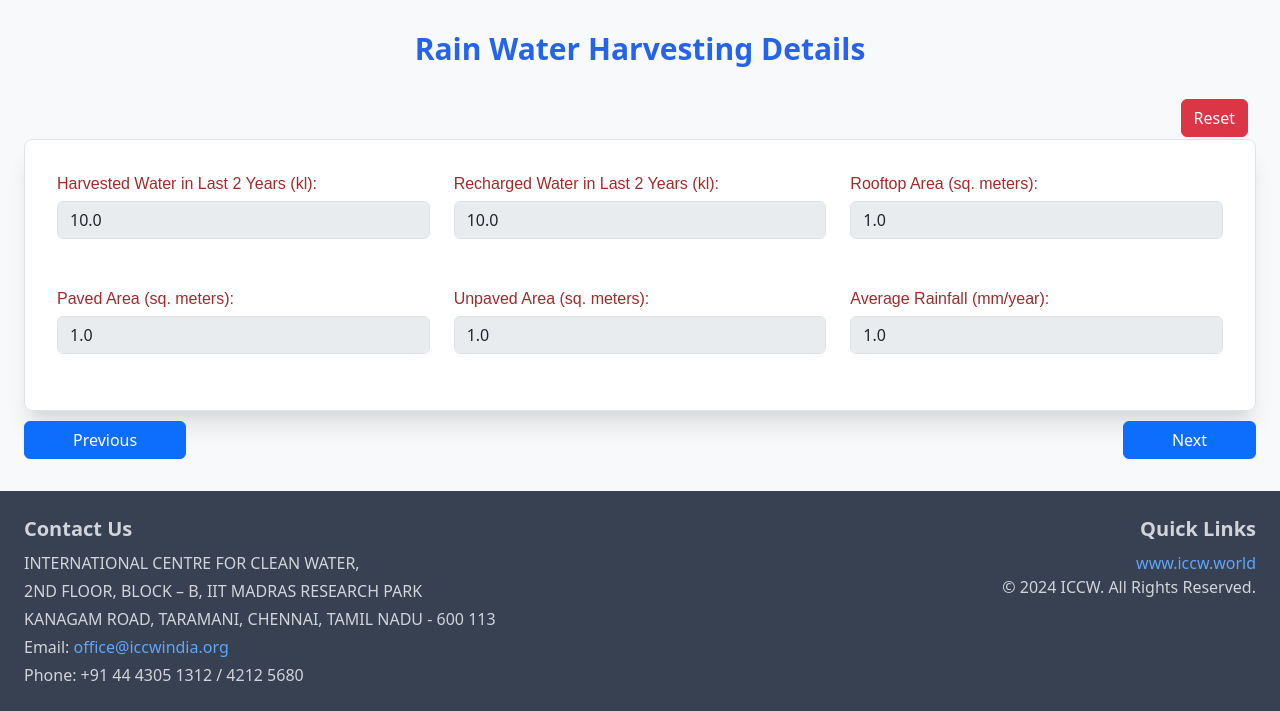
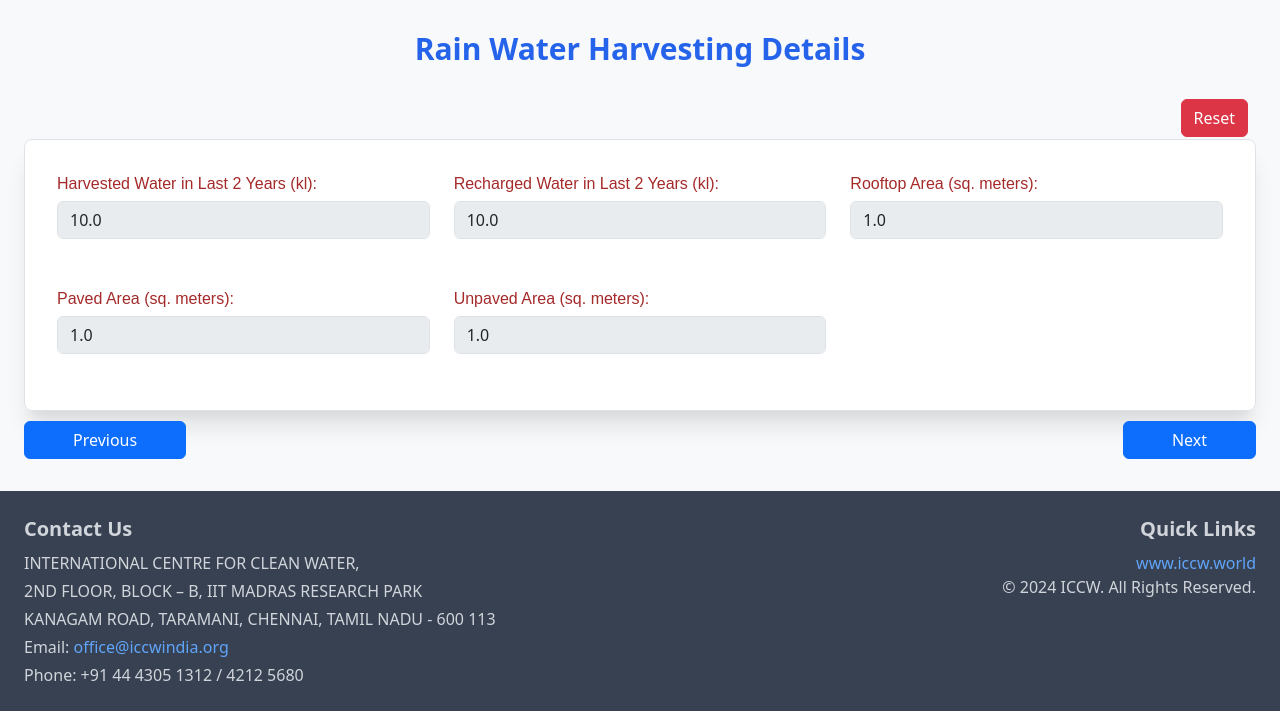
Before and after one commit to datascienceiccw/Digital_water_audit, a Django app: page /questionnaire/rainwater-details in a window 1280 px wide. Shown: the part 97-808 px from the top of the page. Run offline with Django 4.2, Linux system fonts and the light colour scheme; a user stored in the database is signed in; tables that the repository leaves empty hold one stand-in row (values such as "Sample post"); parts of the project's set-up code (start-up, migrations or seed data) failed here and were passed over; some libraries are stand-ins or nearby versions.

Commit message:
update the bug fixes

```diff
--- a/templates/BanquetConsumption.html
+++ b/templates/BanquetConsumption.html
@@ -141,7 +141,7 @@
     </div>
     {% if all_details|length %}
     <div class="text-center mt-5" style="position: relative;">
-        <a href='{% url "guestroom_consumption" %}' class="btn btn-primary px-5" style="position: absolute; bottom: 0; right: 0;">Next</a>
+        <a href='{% url "employeeroom_consumption" %}' class="btn btn-primary px-5" style="position: absolute; bottom: 0; right: 0;">Next</a>
     </div>
     {% endif %}
 </div>
--- a/templates/DrinkingWaterSource.html
+++ b/templates/DrinkingWaterSource.html
@@ -82,7 +82,7 @@
     </div>
     {% if details %}
     <div class="text-center mt-5" style="position: relative;">
-        <a href='{% url "kitchen_consumption" %}' class="btn btn-primary px-5" style="position: absolute; bottom: 0; right: 0;">Next</a>
+        <a href='{% url "guestroom_consumption" %}' class="btn btn-primary px-5" style="position: absolute; bottom: 0; right: 0;">Next</a>
     </div>
     {% else %}
    <div class="text-center mt-5" style="position: relative;">
--- a/templates/EmployeeRoomConsumption.html
+++ b/templates/EmployeeRoomConsumption.html
@@ -139,7 +139,7 @@
     </div>
 
     <div class="text-center mt-5" style="position: relative;">
-        <a href='{% url "guestroom_consumption" %}' class="btn btn-primary px-5" style="position: absolute; bottom: 0; left: 0;">Previous</a>
+        <a href='{% url "banquet_consumption" %}' class="btn btn-primary px-5" style="position: absolute; bottom: 0; left: 0;">Previous</a>
     </div>
     {% if all_details|length %}
     <div class="text-center mt-5" style="position: relative;">
--- a/templates/GuestRoomConsumption.html
+++ b/templates/GuestRoomConsumption.html
@@ -139,11 +139,11 @@
     </div>
 
     <div class="text-center mt-5" style="position: relative;">
-        <a href='{% url "banquet_consumption" %}' class="btn btn-primary px-5" style="position: absolute; bottom: 0; left: 0;">Previous</a>
+        <a href='{% url "drinking_water_source" %}' class="btn btn-primary px-5" style="position: absolute; bottom: 0; left: 0;">Previous</a>
     </div>
     {% if all_details|length %}
     <div class="text-center mt-5" style="position: relative;">
-        <a href='{% url "employeeroom_consumption" %}' class="btn btn-primary px-5" style="position: absolute; bottom: 0; right: 0;">Next</a>
+        <a href='{% url "kitchen_consumption" %}' class="btn btn-primary px-5" style="position: absolute; bottom: 0; right: 0;">Next</a>
     </div>
     {% else %}
     <div class="text-center mt-5" style="position: relative;">
--- a/templates/KitchenConsumption.html
+++ b/templates/KitchenConsumption.html
@@ -228,7 +228,7 @@
     </div>
 
     <div class="text-center mt-5" style="position: relative;">
-        <a href='{% url "drinking_water_source" %}' class="btn btn-primary px-5" style="position: absolute; bottom: 0; left: 0;">Previous</a>
+        <a href='{% url "guestroom_consumption" %}' class="btn btn-primary px-5" style="position: absolute; bottom: 0; left: 0;">Previous</a>
     </div>
     {% if all_details|length %}
     <div class="text-center mt-5" style="position: relative;">
--- a/templates/rainwater.html
+++ b/templates/rainwater.html
@@ -61,13 +61,6 @@
                         <span class="text-danger custom-error">{{ form.unpaved_area.errors.0 }}</span>
                     {% endif %}
                 </div>
-                <div class="mb-6">
-                    <label for="{{ form.average_rainfall.id_for_label }}">Average Rainfall (mm/year):</label>
-                    {{ form.average_rainfall }}
-                    {% if form.average_rainfall.errors %}
-                        <span class="text-danger custom-error">{{ form.average_rainfall.errors.0 }}</span>
-                    {% endif %}
-                </div>
             </fieldset>
             <div class="text-center mt-5" style="position: relative;">
                 <a href='{% url "fresh_water_treatment_profile_details" %}' class="btn btn-primary px-5" style="position: absolute; bottom: 0; left: 0;">Previous</a>
--- a/waterflow/forms.py
+++ b/waterflow/forms.py
@@ -264,7 +264,7 @@ class RainWaterProfileForm(forms.ModelForm):
             "rooftop_area",
             "paved_area",
             "unpaved_area",
-            "average_rainfall",
+
         ]
         widgets = {
             "amount_harvested_water_last_two_years": forms.NumberInput(
@@ -276,7 +276,6 @@ class RainWaterProfileForm(forms.ModelForm):
             "rooftop_area": forms.NumberInput(attrs={"class": "form-control"}),
             "paved_area": forms.NumberInput(attrs={"class": "form-control"}),
             "unpaved_area": forms.NumberInput(attrs={"class": "form-control"}),
-            "average_rainfall": forms.NumberInput(attrs={"class": "form-control"}),
         }
         labels = {
             "amount_harvested_water_last_two_years": "Harvested Water in Last 2 Years (kl)",
@@ -284,7 +283,6 @@ class RainWaterProfileForm(forms.ModelForm):
             "rooftop_area": "Rooftop Area (sq. meters)",
             "paved_area": "Paved Area (sq. meters)",
             "unpaved_area": "Unpaved Area (sq. meters)",
-            "average_rainfall": "Average Rainfall (mm/year)",
         }
 
 
--- a/waterflow/models.py
+++ b/waterflow/models.py
@@ -66,7 +66,6 @@ class RainWaterProfile(models.Model):
   rooftop_area = models.FloatField(default=0)
   paved_area = models.FloatField(default=0)
   unpaved_area = models.FloatField(default=0)
-  average_rainfall = models.FloatField(default=0)
 
 
 class FreshWaterTreatmentProfile(models.Model):
@@ -186,7 +185,7 @@ class KitchenDishwasherTapConsumption(ComputedFieldsModel):
         return dict(self.reject_to_choices).get(self.reject_to, "Unknown")
 
 
-class RestaurantConsumption(models.Model):
+class RestaurantConsumption(ComputedFieldsModel):
     accessible_choices = [
         ('1', 'Yes'),
         ('2', 'No'),
@@ -215,6 +214,13 @@ class RestaurantConsumption(models.Model):
     average_occupancy = models.IntegerField(null=True, blank=True)
     reject_to = models.CharField(max_length=50, choices=reject_to_choices, null=True)
     tap_flowrate = models.FloatField(null=True, blank=True)
+
+    # - compute field handwash water used volume = average occupancy in restauntants *2 handwash_tap_flowrate
+    @computed(models.FloatField())
+    def handwash_water_used_volume(self):
+        return self.average_occupancy*2*self.tap_flowrate
+
+
 
     def get_reject_to_display(self):
         return dict(self.reject_to_choices).get(self.reject_to, "Unknown")
@@ -250,7 +256,7 @@ class BanquetConsumption(ComputedFieldsModel):
     tap_flowrate = models.FloatField()
     @computed(models.FloatField())
     def restroom_consumption(self):
-        return 1
+        return self.average_occupancy*self.tap_flowrate*2
 
 
 class GuestRoomConsumption(models.Model):
@@ -405,7 +411,7 @@ class WaterBodiesConsumption(models.Model):
     reject_to_vol = models.FloatField()
 
 
-class LaundryConsumption(models.Model):
+class LaundryConsumption(ComputedFieldsModel):
     source_choices = [
         ('1','Input freshwater tank'),
         ('2','Fire tank'),
@@ -431,6 +437,15 @@ class LaundryConsumption(models.Model):
     reject_to_vol = models.FloatField()
     washingmachine_capacity = models.FloatField()
     avg_num_solid_clothes = models.FloatField()
+
+    @computed(models.FloatField())
+    def water_consumption_per_kg_solid_clothes(self):
+        return self.input_vol/self.avg_num_solid_clothes
+
+
+    @computed(models.FloatField())
+    def avg_no_of_cycles(self):
+        return (0.8*self.washingmachine_capacity)/self.avg_num_solid_clothes
 
 
 class BoilerConsumption(models.Model):
```
